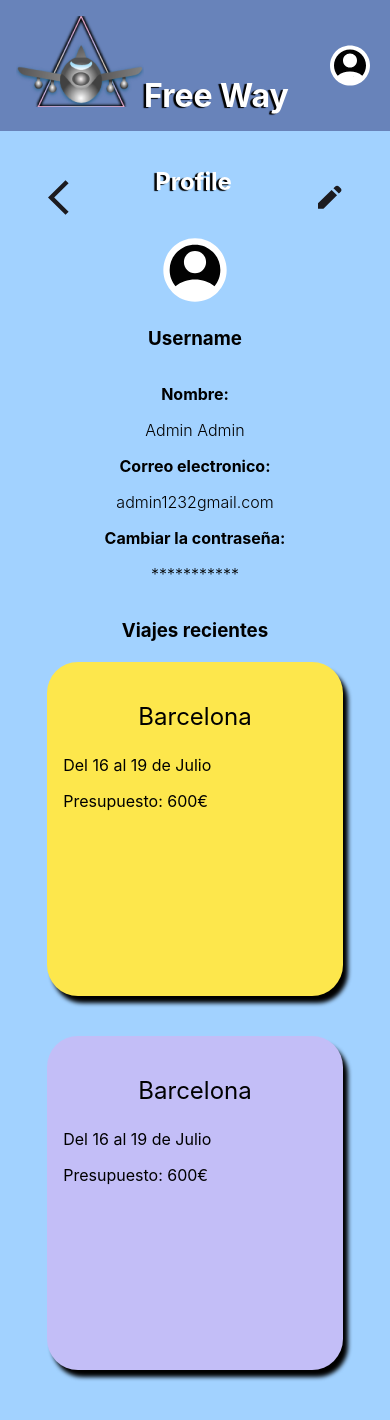
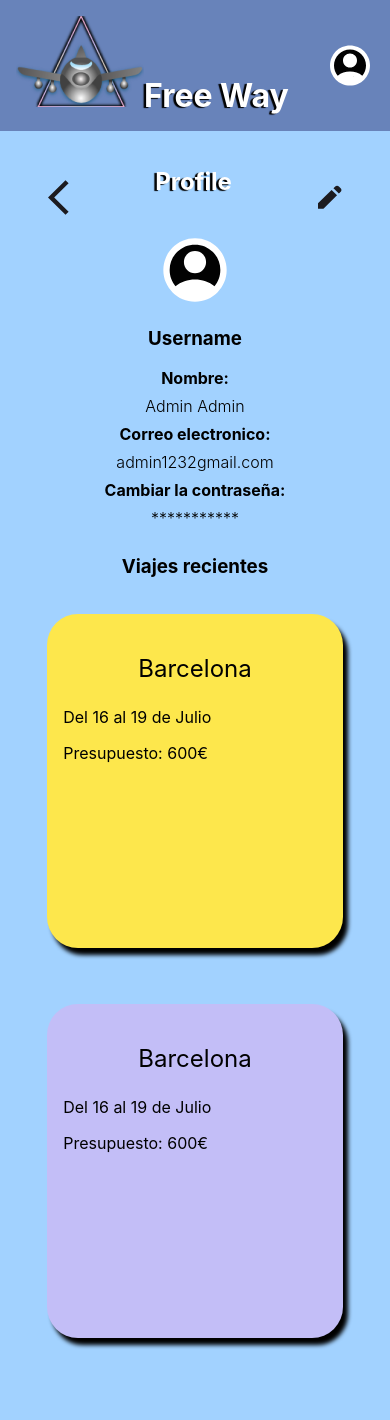
Before and after one commit to PlanificacionViaje/PlanificacioFrontEnd, a Vue app: page / in a window 390 px wide. After the commit the page ends 1358 px from the top, so only its background shows below. Built offline with nearby package versions, Linux system fonts and the light colour scheme.

Commit message:
14-07-2022 13:37 responsive done

```diff
--- a/src/Components/Profile.vue
+++ b/src/Components/Profile.vue
@@ -59,8 +59,7 @@
 .mainUserInfo, .recentTripCards{
     display: flex;
     justify-content: space-around;
-    padding: 1rem;
-    align-items: center;
+    gap: 1rem;
 }
 .userInfo{
     margin-top:3rem;
@@ -102,8 +101,6 @@
 
 .recentTripsLetters{
     display: block;
-    align-items: center;
-    text-align: center;
 }
 .trip{
     width: 263.58px;
@@ -131,6 +128,7 @@
 @media (max-width: 915px){
     .mainUserInfo{
         display: block;
+        align-items: center;
     }
     .userInfo{
         margin-top:0rem;
@@ -140,23 +138,22 @@
     }
     .userInfo > h4{
         margin-block-start: 0;
-        margin-block-end: 1em;
+        margin-block-end: 0.5em;
     }
     .recentTripsLetters{
-        margin-block-end: 0;
+        margin-block-end: 1rem
     }
-    .recentTripCards{
-        padding-top: 0;
+    .trip{
+        margin-left:auto;
+        margin-right:auto;
     }
 }
 
-@media (max-width: 615px){
+@media (max-width: 700px){
     .recentTripCards{
         display: flex;
         flex-direction: column;
-        margin: 0, auto;
     }
-
 }
 
 </style>
```
